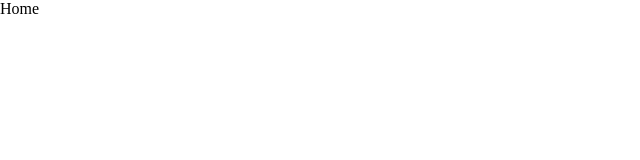
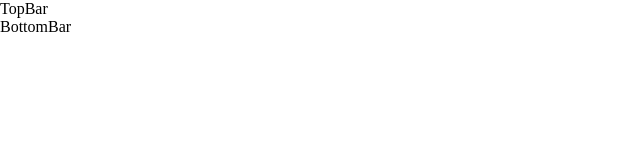
Before and after one commit to roshikDuwal/OfficeWork, a React (Vite) app: page / in a window 1280 px wide. Shown: the top 160 px of the page, without its empty margins (0-640 px from the left). Built offline with nearby package versions, Linux system fonts and the light colour scheme.

Commit message:
component added

```diff
--- a/package.json
+++ b/package.json
@@ -10,7 +10,9 @@
     "preview": "vite preview"
   },
   "dependencies": {
+    "bootstrap": "^5.3.2",
     "react": "^18.2.0",
+    "react-bootstrap": "^2.10.1",
     "react-dom": "^18.2.0",
     "react-router-dom": "^6.22.1"
   },
--- /dev/null
+++ b/src/components/BottomBar.jsx
@@ -0,0 +1,9 @@
+import React from 'react'
+
+const BottomBar = () => {
+  return (
+    <div>BottomBar</div>
+  )
+}
+
+export default BottomBar
--- /dev/null
+++ b/src/components/TopBar.jsx
@@ -0,0 +1,9 @@
+import React from 'react'
+
+const TopBar = () => {
+  return (
+    <div>TopBar</div>
+  )
+}
+
+export default TopBar
--- a/src/index.css
+++ b/src/index.css
@@ -3,3 +3,8 @@
   margin: 0;
   box-sizing: border-box;
 }
+
+.homepage{
+  display: flex;
+  flex-direction: column;
+}
--- a/src/pages/Home.jsx
+++ b/src/pages/Home.jsx
@@ -1,8 +1,17 @@
 import React from 'react'
+import TopBar from '../components/TopBar'
+import BottomBar from '../components/BottomBar'
 
 const Home = () => {
   return (
-    <div>Home</div>
+    <>
+
+    <div className='homepage'>
+      <TopBar/>
+      <BottomBar/>
+    </div>
+
+    </>
   )
 }
 
```
Also changed, not shown: 1 other file (tests, documents, lock files or other folders).
